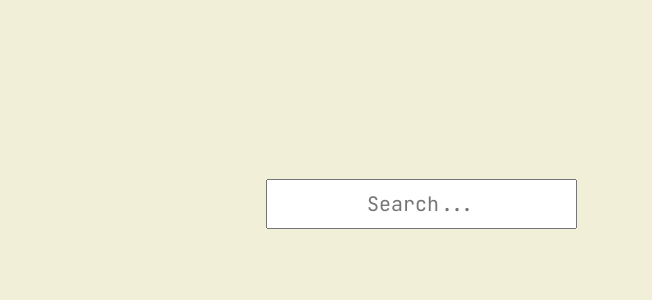
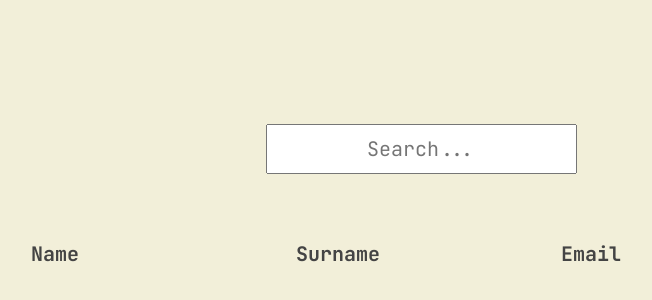
Before and after one commit to claudiaLisboa/search-filter, a React (Vite) app in the folder search-filter/: page / in a window 1280 px wide. Shown: the part 196-496 px from the top of the page, without its empty margins (219-871 px from the left). Built offline with nearby package versions, Linux system fonts and the light colour scheme.

Commit message:
added component Table

```diff
--- a/search-filter/src/App.css
+++ b/search-filter/src/App.css
@@ -40,7 +40,29 @@ body{
 .listItem{
   margin-bottom: 20px;
   font-size: 25px;
-  color: #4444;
+  color: #444;
   font-weight: 300;
 
 }
+
+table {
+  width: 100%;
+  margin: 50px 0px;
+  border-spacing: 15px;
+  color: #444;
+}
+
+tr {
+  margin-bottom: 20px;
+}
+
+th {
+  width: 250px;
+  text-align: left;
+  font-size: 20px;
+}
+
+td {
+  width: 250px;
+  font-size: 20px;
+}
--- a/search-filter/src/App.jsx
+++ b/search-filter/src/App.jsx
@@ -2,6 +2,7 @@
 import { useState } from 'react';
 import './App.css';
 import { Users } from './users';
+import Table from './Table';
 
 function App() {
   const [query, setQuery] = useState(" ");
@@ -16,15 +17,7 @@ function App() {
             className='search'
             onChange={(event) => setQuery(event.target.value)}
        />
-       <ul className='list'>
-        { Users.filter((user) =>
-             user.first_name.toLowerCase().includes(query)
-             ).map((user) =>(
-           <li key={user.id} className='listItem'>
-              { user.first_name }
-           </li>
-        ))}
-       </ul>
+       <Table/>
     </div>
   )
 }
--- /dev/null
+++ b/search-filter/src/Table.jsx
@@ -0,0 +1,16 @@
+
+const Table = () => {
+    return(
+        <table>
+            <tbody>
+                <tr>
+                    <th>Name</th>
+                    <th>Surname</th>
+                    <th>Email</th>
+                </tr>
+            </tbody>
+        </table>
+    )
+}
+
+export default Table;
```
